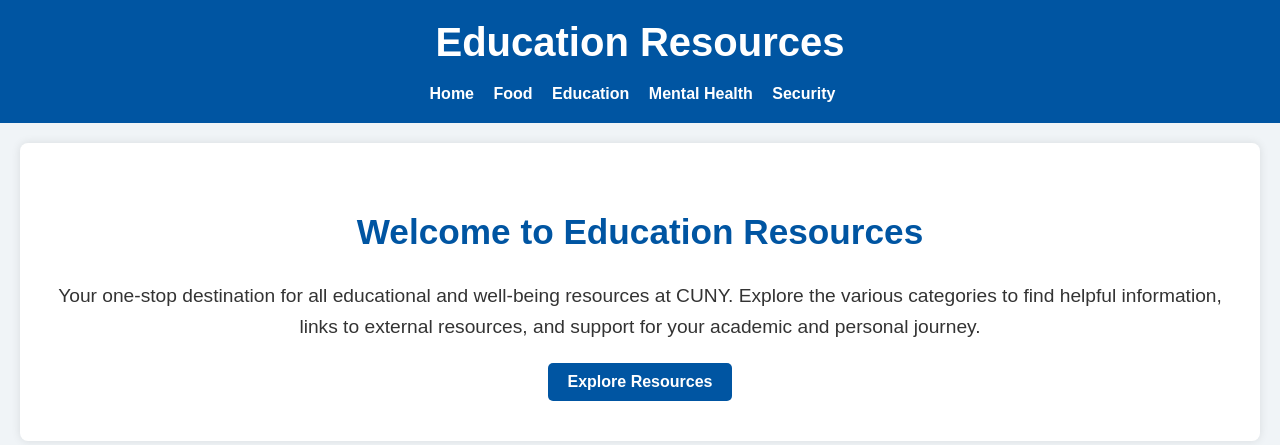
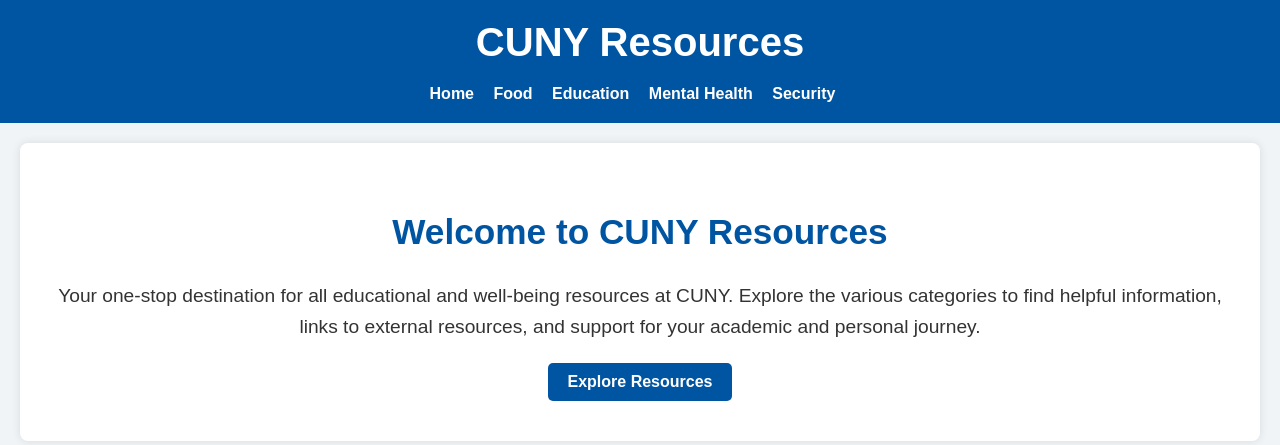
Before and after one commit to ImrulNYC/hack_ctp, a Flask app: page / in a window 1280 px wide. Shown: the top 445 px of the page. Run offline with Flask 3, Linux system fonts and the light colour scheme.

Commit message:
taqi's add

```diff
--- a/templates/index.html
+++ b/templates/index.html
@@ -9,7 +9,7 @@
 </head>
 <body>
     <header>
-        <h1>Education Resources</h1>
+        <h1>CUNY Resources</h1>
         <nav>
             <ul>
                 <li><a href="/templates/index.html">Home</a></li>
@@ -23,7 +23,7 @@
     </header>
 
     <section id="welcome">
-        <h2>Welcome to Education Resources</h2>
+        <h2>Welcome to CUNY Resources</h2>
         <p>Your one-stop destination for all educational and well-being resources at CUNY. Explore the various categories to find helpful information, links to external resources, and support for your academic and personal journey.</p>
         <a href="https://www.cuny.edu/about/university-resources/" class="btn">Explore  Resources</a>
     </section>
```
